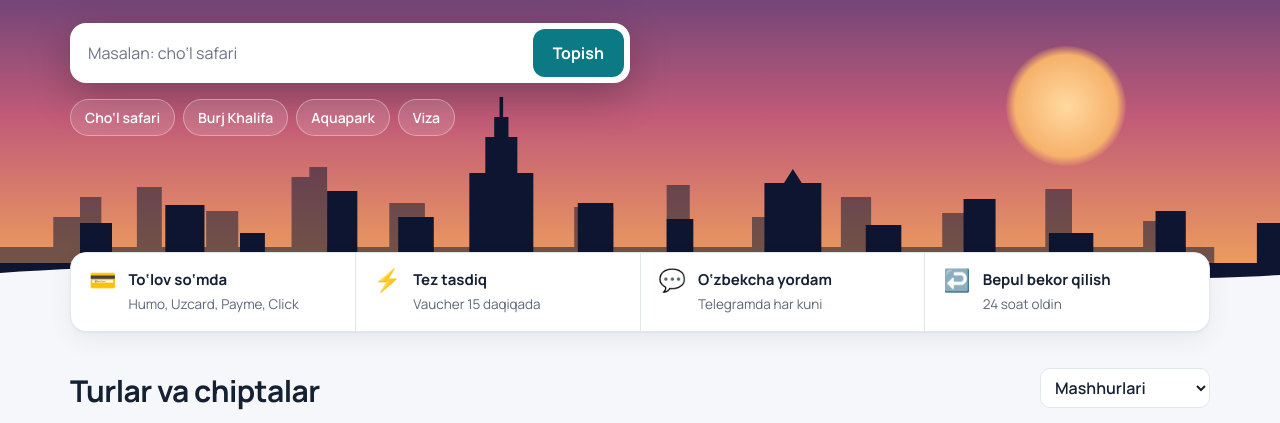
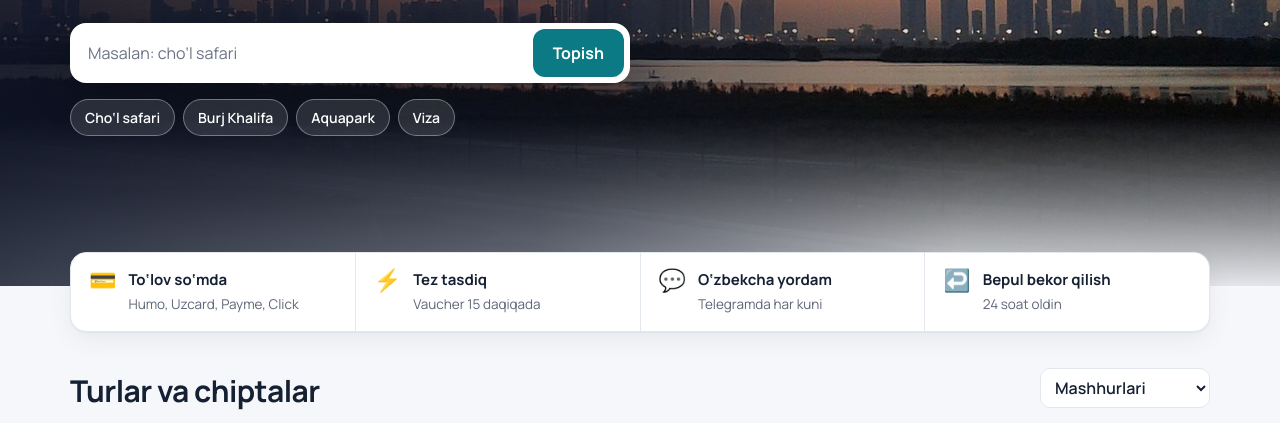
Before and after one commit to DubayVaMen/duvayvamen, a website: page public/index.html in a window 1280 px wide. Shown: the part 340-763 px from the top of the page. Drawn offline with Linux system fonts and the light colour scheme; a web font is replaced by a local one.

Commit message:
Use real Dubai skyline photo in hero (CC0, Wikimedia Commons)
Co-Authored-By: Claude Opus 5.5 <noreply@anthropic.com>

```diff
--- a/public/index.html
+++ b/public/index.html
@@ -59,7 +59,8 @@ header.top{position:sticky;top:env(safe-area-inset-top,0px);z-index:30;backgroun
 .badge[hidden]{display:none}
 
 /* hero */
-.hero{position:relative;overflow:hidden;color:#fff;background:linear-gradient(180deg,#1A2752 0%,#4B3A78 38%,#C25B78 70%,#F2A65A 100%)}
+.hero{position:relative;overflow:hidden;color:#fff;background:#1A2240 url("img/dubai-skyline.jpg") center 38%/cover no-repeat}
+.hero::before{content:"";position:absolute;inset:0;z-index:1;background:linear-gradient(90deg,rgba(14,20,40,.82) 0%,rgba(14,20,40,.55) 42%,rgba(14,20,40,.08) 75%),linear-gradient(180deg,rgba(14,20,40,.35) 0%,rgba(14,20,40,0) 30%,rgba(14,20,40,0) 70%,var(--bg) 100%)}
 .hero .wrap{position:relative;z-index:2;padding-top:56px;padding-bottom:150px}
 .hero h1{font-family:var(--display);font-weight:700;font-size:clamp(30px,5.4vw,58px);line-height:1.04;letter-spacing:-.03em;margin:0 0 14px;max-width:13ch}
 .hero p{margin:0 0 26px;font-size:18px;max-width:46ch;color:rgba(255,255,255,.88)}
@@ -76,12 +77,6 @@ header.top{position:sticky;top:env(safe-area-inset-top,0px);z-index:30;backgroun
 .hero-quick{display:flex;flex-wrap:wrap;gap:8px;margin-top:16px}
 .hero-quick button{border:1px solid rgba(255,255,255,.35);background:rgba(255,255,255,.12);color:#fff;border-radius:999px;padding:7px 14px;font-weight:600;font-size:14px}
 .hero-quick button:hover{background:rgba(255,255,255,.22)}
-.skyline{position:absolute;left:0;right:0;bottom:-1px;width:100%;height:190px;z-index:1;color:var(--bg)}
-.sun{position:absolute;right:12%;bottom:120px;width:120px;height:120px;border-radius:50%;background:radial-gradient(circle,#FFD9A0 0%,#F6B26B 60%,rgba(246,178,107,0) 72%);z-index:0}
-@media (prefers-reduced-motion:no-preference){
-  .sun{animation:rise 1.6s cubic-bezier(.2,.7,.2,1) both}
-  @keyframes rise{from{transform:translateY(80px);opacity:0}to{transform:none;opacity:1}}
-}
 
 /* perks */
 .perks{display:grid;grid-template-columns:repeat(4,1fr);gap:1px;background:var(--line);border:1px solid var(--line);border-radius:16px;overflow:hidden;margin:-34px 0 36px;position:relative;z-index:3;box-shadow:var(--shadow)}
@@ -199,8 +194,6 @@ footer a{color:var(--ink)}
   .top .wrap{height:58px}
   .hero .wrap{padding-top:36px;padding-bottom:120px}
   .hero p{font-size:16px}
-  .skyline{height:130px}
-  .sun{width:90px;height:90px;bottom:80px}
   .perks{grid-template-columns:1fr 1fr;margin-top:-26px}
   .perk{padding:12px}
   .guide{grid-template-columns:1fr}
@@ -248,7 +241,6 @@ footer a{color:var(--ink)}
 
 <main>
   <section class="hero" aria-labelledby="heroTitle">
-    <div class="sun" aria-hidden="true"></div>
     <div class="wrap">
       <h1 id="heroTitle">Dubayda nima qilamiz?</h1>
       <p>Ekskursiyalar, attraksion chiptalari, safari va kruizlar. Narxlar so‘mda, to‘lov Payme, Click va Uzum orqali, tasdiq Telegramga keladi.</p>
@@ -259,11 +251,6 @@ footer a{color:var(--ink)}
       </form>
       <div class="hero-quick" id="quick"></div>
     </div>
-    <svg class="skyline" viewBox="0 0 1440 190" preserveAspectRatio="none" aria-hidden="true">
-      <path fill="#121A36" opacity=".55" d="M0 150h60v-30h30v-20h24v50h40v-60h28v60h50v-36h36v36h60v-70h20v-10h20v80h70v-44h40v44h58v-56h30v56h80v-40h44v40h60v-62h26v62h70v-30h40v30h60v-50h34v50h80v-34h46v34h70v-58h30v58h80v-26h40v26h40v40H0z"/>
-      <path fill="#0E1530" d="M0 166h90v-40h36v40h60v-58h44v58h40v-30h28v30h70v-72h34v72h46V120h40v46h40v-90h18v-36h10v-20h6v-34h4v34h6v20h10v36h18v90h50v-60h40v60h60v-44h30v44h80v-80h22l10-14 10 14h22v80h50v-38h40v38h70v-64h36v64h60v-30h50v30h70v-52h34v52h80v-40h40v40h60v24H0z"/>
-      <path fill="currentColor" d="M0 176c120-8 260-8 380 0s260 8 380 0 260-8 380 0 220 6 300 2v12H0z"/>
-    </svg>
   </section>
 
   <div class="wrap">
```
Also changed, not shown: public/img/dubai-skyline.jpg (added).
